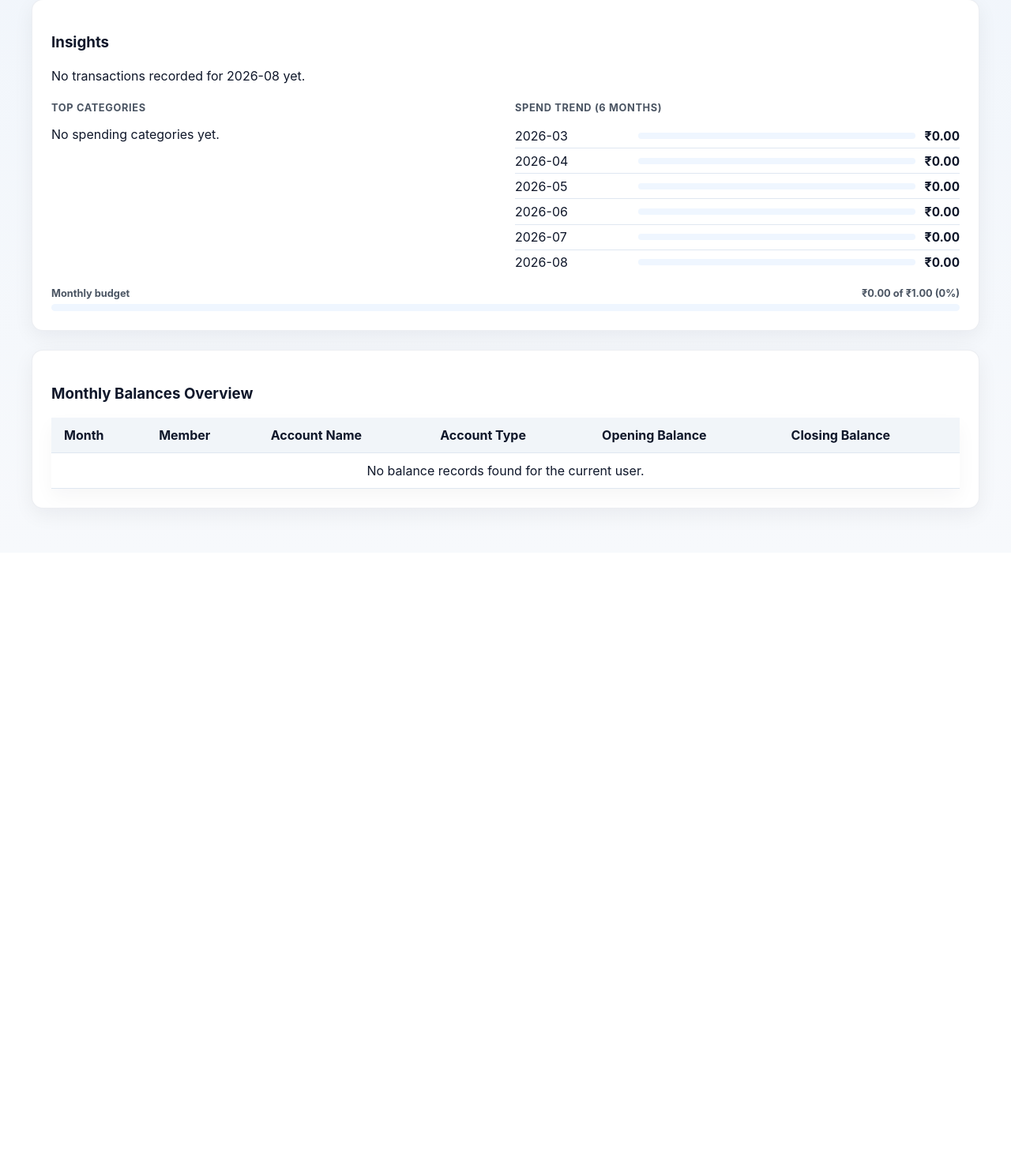
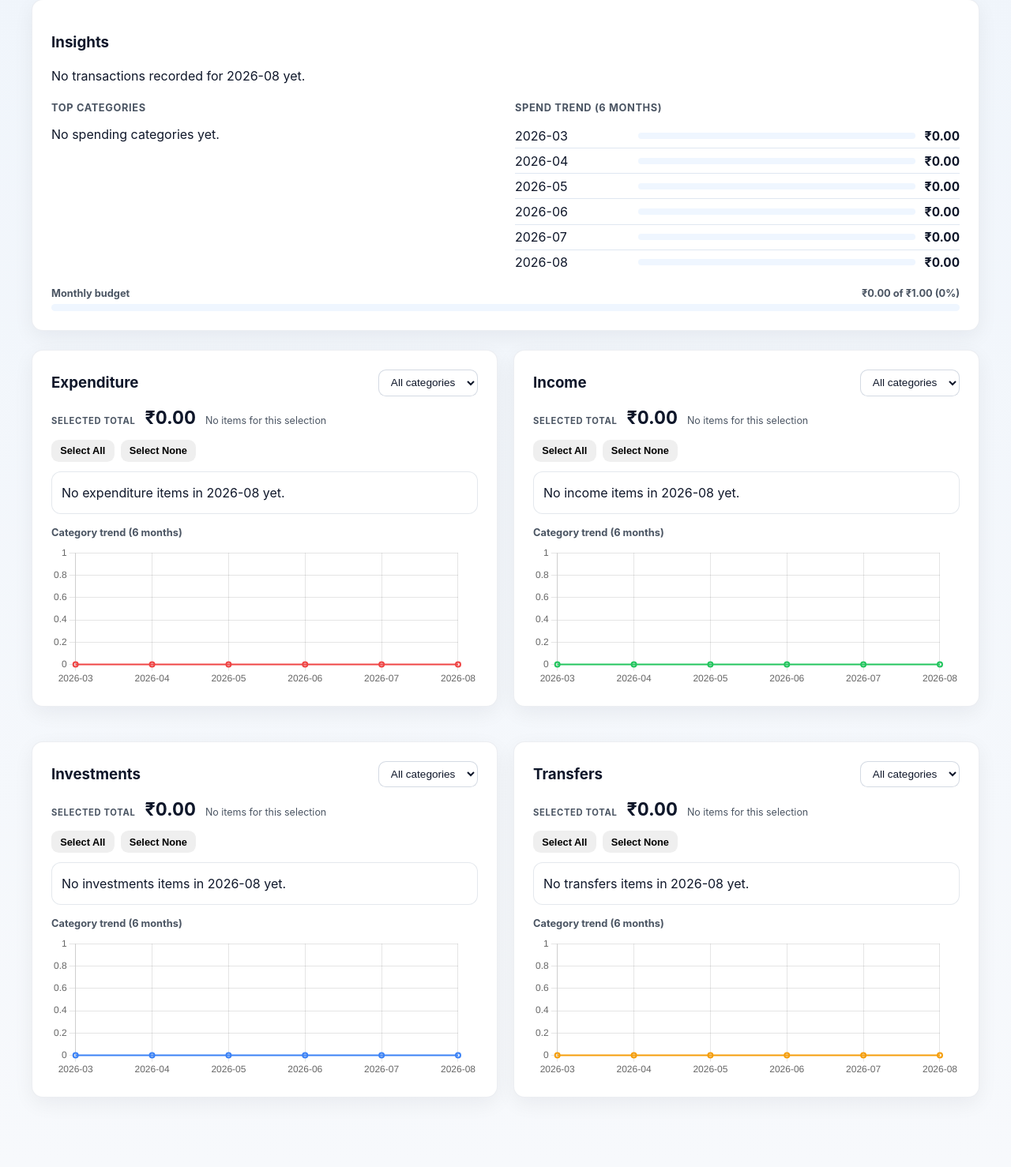
Before and after one commit to ahphanikrishna/FinanceManager, a Flask app: page /dashboard in a window 1280 px wide. Shown: the part 468-1946 px from the top of the page at 79% size. Before the commit the page ends 1127 px from the top, so only its background shows below. Run offline with Flask 3, Linux system fonts and the light colour scheme; a user stored in the database is signed in; tables that the repository leaves empty hold one stand-in row (values such as "Sample post").

Commit message:
feat: dashboard 2x2 grid with item selection and trend graphs

```diff
--- a/static/css/dashboard.css
+++ b/static/css/dashboard.css
@@ -138,3 +138,118 @@
   .insight-label { flex-basis: 6rem; }
   .insights-grid { gap: 1rem; }
 }
+
+/* --- 2x2 financial grid --- */
+.fin-grid {
+  display: grid;
+  grid-template-columns: repeat(2, minmax(0, 1fr));
+  gap: 1.25rem;
+  margin: 1.25rem 0 2rem;
+}
+
+.fin-card { display: flex; flex-direction: column; }
+
+.fin-card-header {
+  display: flex;
+  align-items: center;
+  justify-content: space-between;
+  gap: 0.75rem;
+  flex-wrap: wrap;
+}
+
+.fin-card-header h3 { margin: 0; }
+
+.fin-category-select {
+  width: auto;
+  max-width: 100%;
+  padding: 0.45rem 0.7rem;
+  font-size: 0.85rem;
+  border: 1px solid rgba(148, 163, 184, 0.4);
+  border-radius: 0.6rem;
+  background: white;
+  color: inherit;
+}
+
+.fin-card-total {
+  display: flex;
+  align-items: baseline;
+  gap: 0.75rem;
+  margin: 0.85rem 0 0.5rem;
+}
+
+.fin-total-label {
+  font-size: 0.7rem;
+  font-weight: 700;
+  text-transform: uppercase;
+  letter-spacing: 0.06em;
+  color: var(--muted-text);
+}
+
+.fin-total-value { font-size: 1.45rem; font-weight: 700; font-variant-numeric: tabular-nums; }
+
+.fin-total-count { font-size: 0.78rem; color: var(--muted-text); }
+
+.fin-card-actions { display: flex; gap: 0.5rem; margin: 0.35rem 0 0.75rem; }
+
+.fin-items {
+  list-style: none;
+  margin: 0;
+  padding: 0;
+  max-height: 280px;
+  overflow-y: auto;
+  border: 1px solid rgba(148, 163, 184, 0.25);
+  border-radius: 0.75rem;
+  background: rgba(255, 255, 255, 0.5);
+}
+
+.fin-item { border-bottom: 1px solid rgba(148, 163, 184, 0.15); }
+
+.fin-item:last-child { border-bottom: 0; }
+
+.fin-item[hidden] { display: none; }
+
+.fin-item-label {
+  display: flex;
+  align-items: center;
+  gap: 0.75rem;
+  padding: 0.5rem 0.75rem;
+  cursor: pointer;
+}
+
+.fin-item-label:hover { background: var(--soft-blue); }
+
+.fin-item-main { flex: 1; min-width: 0; display: flex; flex-direction: column; }
+
+.fin-item-desc {
+  overflow: hidden;
+  text-overflow: ellipsis;
+  white-space: nowrap;
+  font-size: 0.88rem;
+}
+
+.fin-item-meta { font-size: 0.72rem; color: var(--muted-text); }
+
+.fin-item-amount {
+  font-size: 0.88rem;
+  font-weight: 600;
+  font-variant-numeric: tabular-nums;
+  white-space: nowrap;
+}
+
+.fin-empty { padding: 1rem 0.75rem; }
+
+.fin-trend-wrap { margin-top: 1rem; flex: 1; }
+
+.fin-trend-wrap h4 { margin: 0 0 0.5rem; font-size: 0.8rem; color: var(--muted-text); }
+
+.fin-trend-canvas-holder { position: relative; height: 180px; }
+
+.fin-trend { display: block; }
+
+@media (max-width: 980px) {
+  .fin-grid { grid-template-columns: 1fr; }
+}
+
+@media (max-width: 720px) {
+  .fin-card-total { flex-wrap: wrap; }
+}
--- /dev/null
+++ b/static/js/fin-grid.js
@@ -0,0 +1,156 @@
+/* Dashboard 2x2 financial grid: category filtering, item selection with
+   dynamic sum recalculation, and per-category monthly trend charts.
+   Selection is client-side only; no page refreshes. */
+(function () {
+  'use strict';
+
+  var grid = document.querySelector('.fin-grid');
+  if (!grid) return;
+
+  var dataEl = document.getElementById('fin-grid-data');
+  var data = null;
+  try {
+    data = JSON.parse(dataEl.textContent);
+  } catch (err) {
+    return;
+  }
+
+  var COLORS = {
+    Expenditure: '#ef4444',
+    Income: '#22c55e',
+    Investment: '#3b82f6',
+    Transfer: '#f59e0b'
+  };
+
+  function formatMoney(value) {
+    return '\u20b9' + Number(value || 0).toLocaleString('en-US', {
+      minimumFractionDigits: 2,
+      maximumFractionDigits: 2
+    });
+  }
+
+  function compactNumber(value) {
+    if (Math.abs(value) >= 10000000) return (value / 10000000).toFixed(1) + 'Cr';
+    if (Math.abs(value) >= 100000) return (value / 100000).toFixed(1) + 'L';
+    return String(value);
+  }
+
+  function splitKey(value) {
+    if (!value) return { cat: null, sub: null };
+    var idx = value.indexOf('|');
+    if (idx === -1) return { cat: value, sub: null };
+    return { cat: value.slice(0, idx), sub: value.slice(idx + 1) };
+  }
+
+  var cards = document.querySelectorAll('.fin-card');
+  Array.prototype.forEach.call(cards, function (card) {
+    var type = card.getAttribute('data-fin-type');
+    var select = card.querySelector('.fin-category-select');
+    var items = Array.prototype.slice.call(card.querySelectorAll('.fin-item'));
+    var totalEl = card.querySelector('[data-fin-total]');
+    var countEl = card.querySelector('[data-fin-count]');
+    var canvas = card.querySelector('.fin-trend');
+    var chart = null;
+
+    var cardData = (data.cards || []).find(function (entry) { return entry.type === type; });
+    var trend = (cardData && cardData.trend) || {};
+
+    function visibleItems() {
+      var key = splitKey(select.value);
+      if (!key.cat) return items;
+      return items.filter(function (li) {
+        if (li.getAttribute('data-category') !== key.cat) return false;
+        return key.sub === null || li.getAttribute('data-subcategory') === key.sub;
+      });
+    }
+
+    function recalc() {
+      var visible = visibleItems();
+      var sum = 0;
+      var count = 0;
+      visible.forEach(function (li) {
+        var check = li.querySelector('.fin-item-check');
+        if (check.checked) {
+          sum += Number(li.getAttribute('data-amount') || 0);
+          count += 1;
+        }
+      });
+      totalEl.textContent = formatMoney(sum);
+      countEl.textContent = visible.length
+        ? count + ' of ' + visible.length + ' selected'
+        : 'No items for this selection';
+    }
+
+    function updateChart() {
+      if (typeof window.Chart === 'undefined' || !canvas) return;
+      var series = trend[select.value || 'All'] || data.labels.map(function () { return 0; });
+      if (!chart) {
+        var color = COLORS[type] || '#6366f1';
+        chart = new Chart(canvas, {
+          type: 'line',
+          data: {
+            labels: data.labels,
+            datasets: [{
+              label: card.getAttribute('aria-label') || type,
+              data: series,
+              borderColor: color,
+              backgroundColor: color + '1f',
+              fill: true,
+              tension: 0.3,
+              pointRadius: 3,
+              borderWidth: 2
+            }]
+          },
+          options: {
+            responsive: true,
+            maintainAspectRatio: false,
+            plugins: {
+              legend: { display: false },
+              tooltip: {
+                callbacks: {
+                  label: function (ctx) { return formatMoney(ctx.parsed.y); }
+                }
+              }
+            },
+            scales: {
+              y: {
+                beginAtZero: true,
+                ticks: { callback: compactNumber }
+              }
+            }
+          }
+        });
+      } else {
+        chart.data.datasets[0].data = series;
+      }
+      chart.update();
+    }
+
+    function applyFilter() {
+      var visible = visibleItems();
+      items.forEach(function (li) {
+        li.hidden = visible.indexOf(li) === -1;
+      });
+      recalc();
+      updateChart();
+    }
+
+    select.addEventListener('change', applyFilter);
+
+    Array.prototype.forEach.call(card.querySelectorAll('[data-fin-action]'), function (button) {
+      button.addEventListener('click', function () {
+        var checked = button.getAttribute('data-fin-action') === 'all';
+        visibleItems().forEach(function (li) {
+          li.querySelector('.fin-item-check').checked = checked;
+        });
+        recalc();
+      });
+    });
+
+    Array.prototype.forEach.call(card.querySelectorAll('.fin-item-check'), function (check) {
+      check.addEventListener('change', recalc);
+    });
+
+    applyFilter();
+  });
+})();
--- a/templates/dashboard.html
+++ b/templates/dashboard.html
@@ -96,35 +96,69 @@
     {% endif %}
 </div>
 
-<div class="card">
-    <h3>Monthly Balances Overview</h3>
-    <table>
-        <thead>
-            <tr>
-                <th>Month</th>
-                <th>Member</th>
-                <th>Account Name</th>
-                <th>Account Type</th>
-                <th>Opening Balance</th>
-                <th>Closing Balance</th>
-            </tr>
-        </thead>
-        <tbody>
-            {% for balance in balances %}
-            <tr>
-                <td>{{ balance.month }}</td>
-                <td>{{ balance.member }}</td>
-                <td>{{ balance.account_name }}</td>
-                <td>{{ balance.account_type }}</td>
-                <td>₹{{ balance.opening_balance|inr }}</td>
-                <td>₹{{ balance.closing_balance|inr }}</td>
-            </tr>
+<div class="fin-grid" role="group" aria-label="Monthly financial breakdown">
+    {% for card in fin_grid.cards %}
+    <section class="card fin-card" data-fin-type="{{ card.type }}" aria-label="{{ card.label }} card">
+        <div class="fin-card-header">
+            <h3>{{ card.label }}</h3>
+            <select class="fin-category-select" aria-label="Filter {{ card.label }} by category">
+                <option value="">All categories</option>
+                {% for category in card.categories %}
+                <optgroup label="{{ category.name }}">
+                    <option value="{{ category.name }}">All — {{ category.name }}</option>
+                    {% for sub in category.subcategories %}
+                    <option value="{{ category.name }}|{{ sub.name }}">{{ sub.name }}</option>
+                    {% endfor %}
+                </optgroup>
+                {% endfor %}
+            </select>
+        </div>
+
+        <div class="fin-card-total">
+            <span class="fin-total-label">Selected total</span>
+            <span class="fin-total-value" data-fin-total>₹0.00</span>
+            <span class="fin-total-count" data-fin-count></span>
+        </div>
+
+        <div class="fin-card-actions">
+            <button type="button" class="btn btn-sm" data-fin-action="all">Select All</button>
+            <button type="button" class="btn btn-sm" data-fin-action="none">Select None</button>
+        </div>
+
+        <ul class="fin-items">
+            {% for item in card["items"] %}
+            <li class="fin-item"
+                data-category="{{ item.category }}"
+                data-subcategory="{{ item.subcategory }}"
+                data-amount="{{ '%.2f'|format(item.amount) }}">
+                <label class="fin-item-label">
+                    <input type="checkbox" class="fin-item-check" checked>
+                    <span class="fin-item-main">
+                        <span class="fin-item-desc">{{ item.description }}</span>
+                        <span class="fin-item-meta">{{ item.date }}{% if item.subcategory %} · {{ item.subcategory }}{% endif %}</span>
+                    </span>
+                    <span class="fin-item-amount">₹{{ item.amount|inr }}</span>
+                </label>
+            </li>
             {% else %}
-            <tr>
-                <td colspan="6" style="text-align: center;">No balance records found for the current user.</td>
-            </tr>
+            <li class="fin-empty empty-state">No {{ card.label|lower }} items in {{ selected_month }} yet.</li>
             {% endfor %}
-        </tbody>
-    </table>
+        </ul>
+
+        <div class="fin-trend-wrap">
+            <h4>Category trend ({{ fin_grid.labels|length }} months)</h4>
+            <div class="fin-trend-canvas-holder">
+                <canvas class="fin-trend"></canvas>
+            </div>
+        </div>
+    </section>
+    {% endfor %}
 </div>
+
+<script id="fin-grid-data" type="application/json">{{ fin_grid | tojson }}</script>
 {% endblock %}
+
+{% block extra_js %}
+<script src="https://cdn.jsdelivr.net/npm/chart.js@4.4.3/dist/chart.umd.min.js"></script>
+<script src="{{ url_for('static', filename='js/fin-grid.js') }}"></script>
+{% endblock %}
--- a/views/base.py
+++ b/views/base.py
@@ -3,7 +3,7 @@ from datetime import date, datetime, timedelta
 from flask import Blueprint, redirect, render_template, request, url_for
 from flask_login import current_user, login_required
 
-from app.models import Balance, Onboarding, Transaction
+from app.models import Onboarding, Transaction
 from app.repository import DatabaseRepository
 from app.services import insights_service, onboarding_service
 
@@ -29,12 +29,6 @@ def dashboard():
         and transaction.date
         and transaction.date.strftime('%Y-%m') == selected_month
     ]
-    balances = [
-        balance
-        for balance in repository.get_all(Balance)
-        if str(balance.user_id) == user_id
-        and str(balance.month).startswith(selected_month)
-    ]
 
     totals = {
         'income': 0.0,
@@ -58,16 +52,17 @@ def dashboard():
     try:
         progress = onboarding_service.get_progress(session, user_id)
         insights = insights_service.dashboard_payload(session, user_id, selected_month)
+        fin_grid = insights_service.financial_grid_payload(session, user_id, selected_month)
     finally:
         session.close()
 
     return render_template(
         'dashboard.html',
         totals=totals,
-        balances=balances,
         selected_month=selected_month,
         setup_complete=onboarding_service.is_complete(progress),
         insights=insights,
+        fin_grid=fin_grid,
     )
 
 @home_bp.route('/accounts')
```
Also changed, not shown: app/services/insights_service.py (+112 -0 lines), test_run.py (+65 -0 lines).
